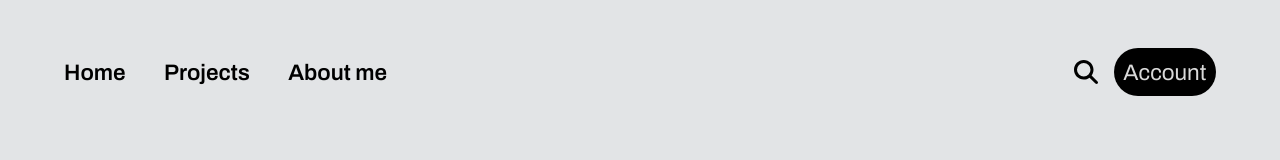
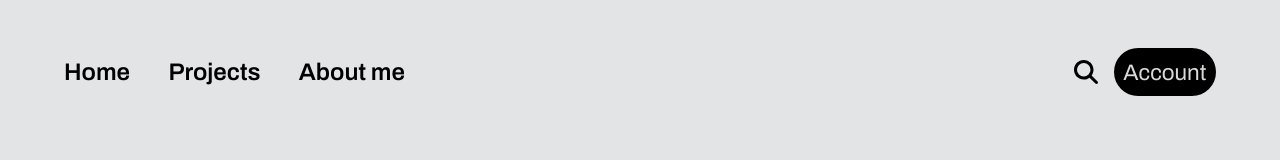
Before and after one commit to dlmpires/literally-just-a-website, a Next.js app: page /components/navbar in a window 1280 px wide. Shown: the top 160 px of the page. Built offline with nearby package versions, Linux system fonts and the light colour scheme.

Commit message:
just increased font size :P

```diff
--- a/src/app/components/navbar/navbar.module.sass
+++ b/src/app/components/navbar/navbar.module.sass
@@ -14,7 +14,7 @@
         .navLink
             text-decoration: none
             color: black
-            font-size: 1.4rem
+            font-size: 1.5rem
             font-weight: 600
             &.active::after // TODO: UNDERLINE BELOW ACTIVE LINK
 
```
